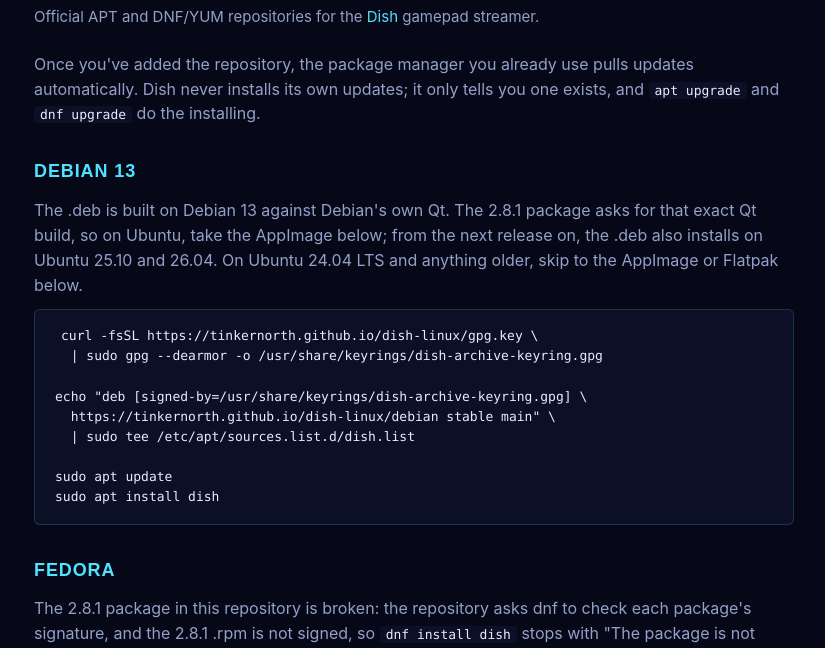
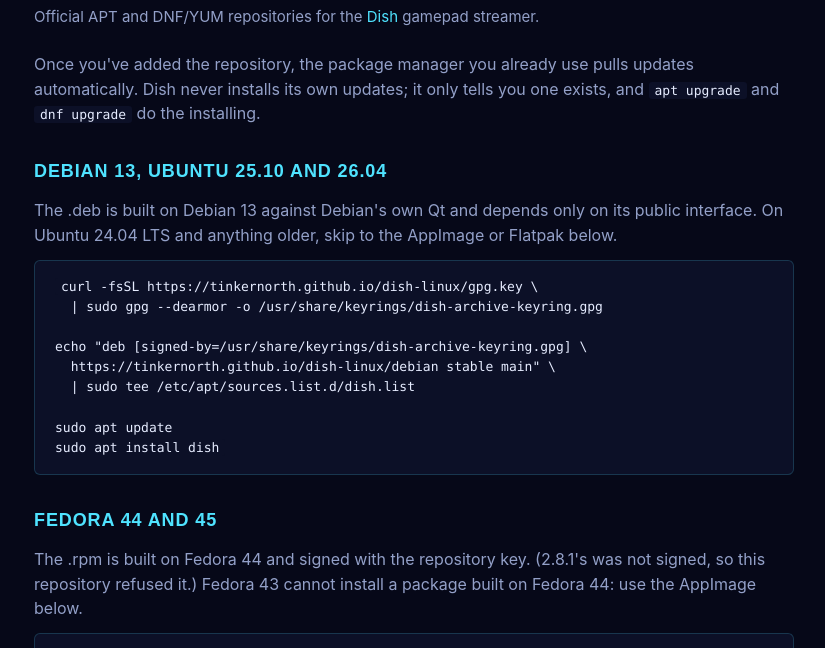
Before and after one commit to TinkerNorth/dish-linux, a plain HTML site: page packaging/repo/index.html in a window 1280 px wide. Shown: the part 101-749 px from the top of the page, without its empty margins (226-1051 px from the left). Drawn offline with Linux system fonts and the light colour scheme.

Commit message:
The version is 2.9.0, and the changelog, the README and the AppStream release say what it fixes
project(Dish VERSION) moves to 2.9.0, the number Dish for Windows releases
with. CHANGELOG.md's [Unreleased] becomes [2.9.0] - 2026-11-23 with a
paragraph on what users get, and its Fixed section leads with what 2.8.1's
users were hit by: the Arch package that could not start, the DNF
repository that refused to install, and the packages tied to one exact
Qt build. The AppStream metainfo carries the 2.9.0 <release> with its
description; appstreamcli validate --no-net passes in debian:13.7 (one
pedantic note: the app id's capital letter, which the installed id needs).

README.md describes 2.9.0: the DNF repository for Fedora 44 and 45, the
pacman repository with its commands, the .deb on Debian 13 and Ubuntu 25.10
and 26.04, and a line each for anyone still on the previous release. The
repository pages and the bug template name the same.

```diff
--- a/packaging/repo/index.html
+++ b/packaging/repo/index.html
@@ -87,11 +87,10 @@
   tells you one exists, and <code>apt upgrade</code> and <code>dnf upgrade</code>
   do the installing.</p>
 
-  <h2>Debian 13</h2>
-  <p>The .deb is built on Debian 13 against Debian's own Qt. The 2.8.1 package
-  asks for that exact Qt build, so on Ubuntu, take the AppImage below; from the
-  next release on, the .deb also installs on Ubuntu 25.10 and 26.04. On Ubuntu
-  24.04 LTS and anything older, skip to the AppImage or Flatpak below.</p>
+  <h2>Debian 13, Ubuntu 25.10 and 26.04</h2>
+  <p>The .deb is built on Debian 13 against Debian's own Qt and depends only on
+  its public interface. On Ubuntu 24.04 LTS and anything older, skip to the
+  AppImage or Flatpak below.</p>
   <pre><code>curl -fsSL https://tinkernorth.github.io/dish-linux/gpg.key \
   | sudo gpg --dearmor -o /usr/share/keyrings/dish-archive-keyring.gpg
 
@@ -102,17 +101,10 @@ echo "deb [signed-by=/usr/share/keyrings/dish-archive-keyring.gpg] \
 sudo apt update
 sudo apt install dish</code></pre>
 
-  <h2>Fedora</h2>
-  <p>The 2.8.1 package in this repository is broken: the repository asks dnf
-  to check each package's signature, and the 2.8.1 .rpm is not signed, so
-  <code>dnf install dish</code> stops with "The package is not signed". The
-  next release is signed, built on Fedora 44, and installs from here on Fedora
-  44 and 45. Until then, on Fedora 42 and 43, install the downloaded package
-  directly; on Fedora 44 that package would downgrade the system's Qt, so use
-  the AppImage below.</p>
-  <pre><code>curl -fsSLO https://github.com/TinkerNorth/dish-linux/releases/latest/download/dish-x86_64.rpm
-sudo dnf install ./dish-x86_64.rpm</code></pre>
-  <p>Once the next release is out, the repository is the path:</p>
+  <h2>Fedora 44 and 45</h2>
+  <p>The .rpm is built on Fedora 44 and signed with the repository key. (2.8.1's
+  was not signed, so this repository refused it.) Fedora 43 cannot install a
+  package built on Fedora 44: use the AppImage below.</p>
   <pre><code>sudo curl -fsSL -o /etc/yum.repos.d/dish.repo \
   https://tinkernorth.github.io/dish-linux/rpm/dish.repo
 
```
Also changed, not shown: packaging/com.tinkernorth.Dish.metainfo.xml (+7 -0 lines), CMakeLists.txt, 4 other files.
